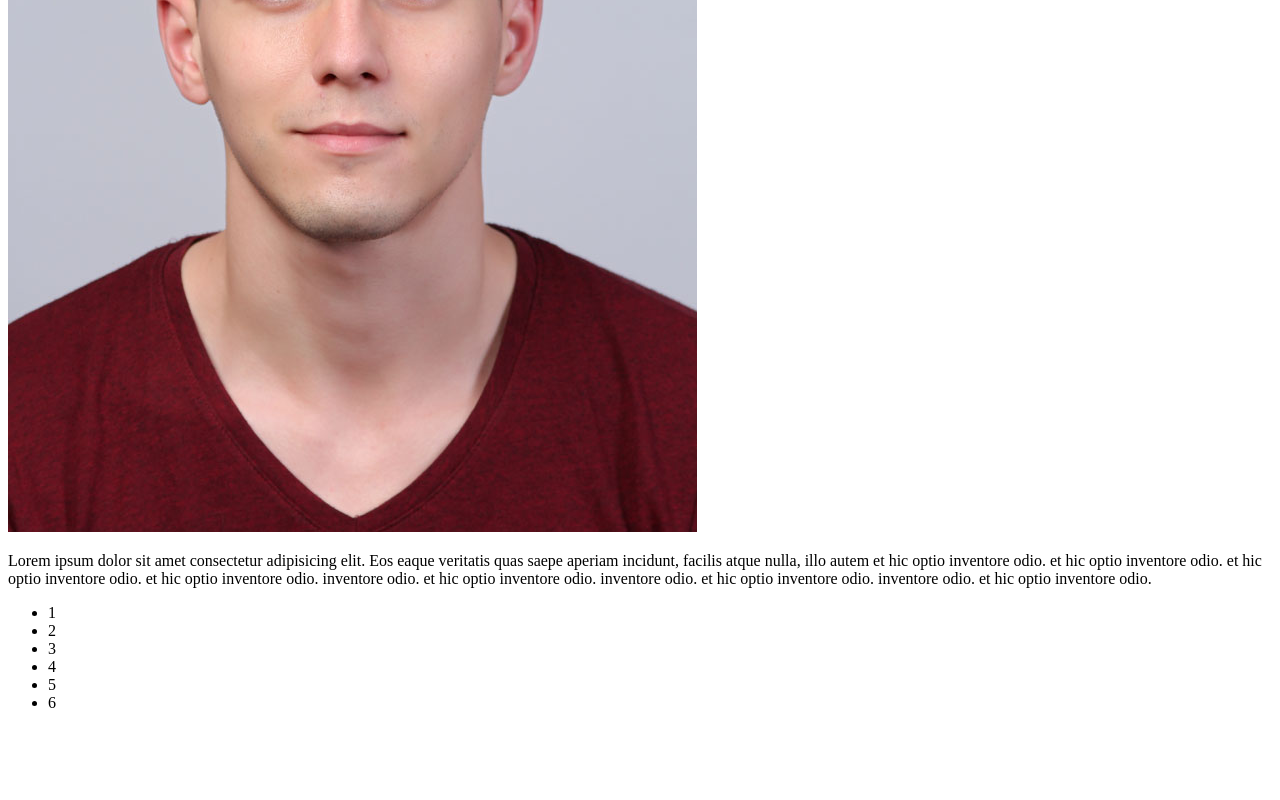
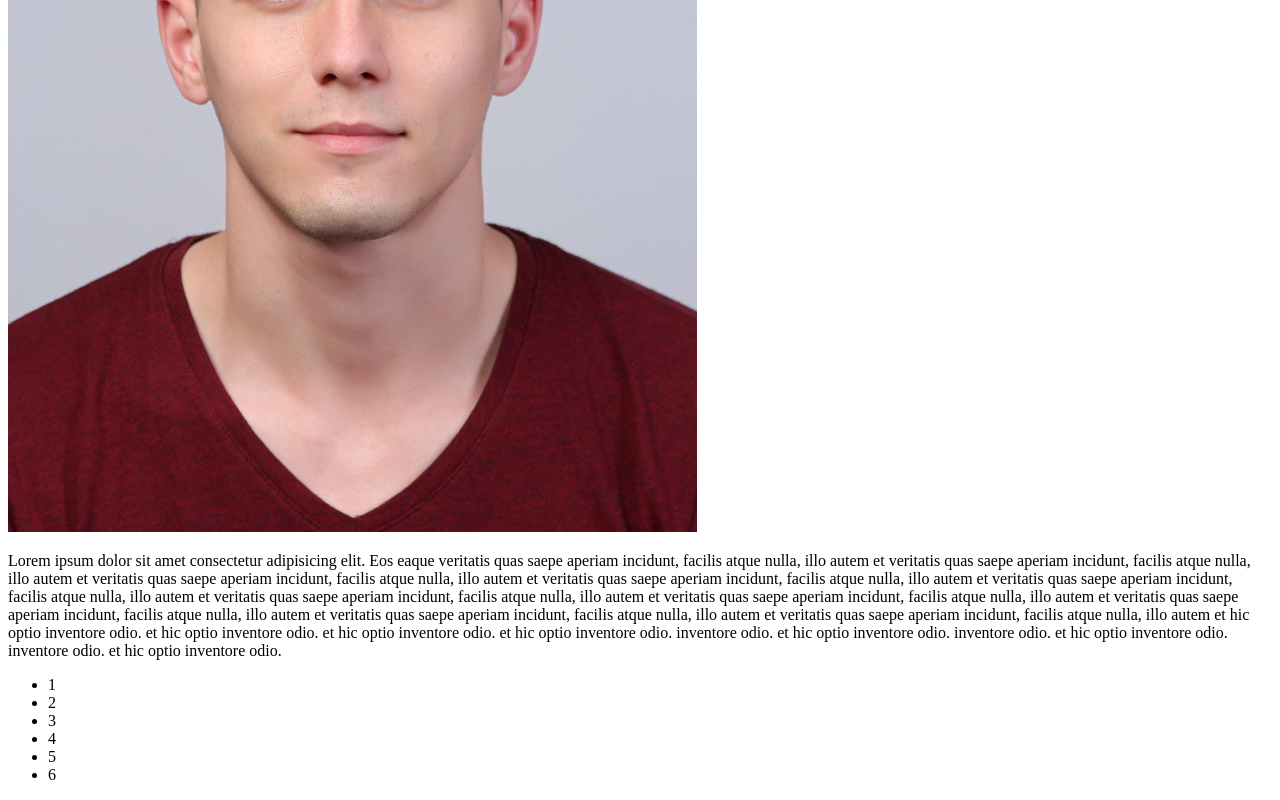
Before and after one commit to geor0014/geor0014.github.io, a plain HTML site: page profile.html in a window 1280 px wide. Shown: the part 434-1234 px from the top of the page. Before the commit the page ends 1162 px from the top, so only its background shows below. Drawn offline with Linux system fonts and the light colour scheme.

Commit message:
fuuuuuuuuuuuuuuuuuuuuu

```diff
--- a/profile.html
+++ b/profile.html
@@ -11,6 +11,15 @@
     <img src="./images/IMG_9205 G.jpg" alt="" />
     <p>
       Lorem ipsum dolor sit amet consectetur adipisicing elit. Eos eaque
+      veritatis quas saepe aperiam incidunt, facilis atque nulla, illo autem et
+      veritatis quas saepe aperiam incidunt, facilis atque nulla, illo autem et
+      veritatis quas saepe aperiam incidunt, facilis atque nulla, illo autem et
+      veritatis quas saepe aperiam incidunt, facilis atque nulla, illo autem et
+      veritatis quas saepe aperiam incidunt, facilis atque nulla, illo autem et
+      veritatis quas saepe aperiam incidunt, facilis atque nulla, illo autem et
+      veritatis quas saepe aperiam incidunt, facilis atque nulla, illo autem et
+      veritatis quas saepe aperiam incidunt, facilis atque nulla, illo autem et
+      veritatis quas saepe aperiam incidunt, facilis atque nulla, illo autem et
       veritatis quas saepe aperiam incidunt, facilis atque nulla, illo autem et
       hic optio inventore odio. et hic optio inventore odio. et hic optio
       inventore odio. et hic optio inventore odio. inventore odio. et hic optio
```
